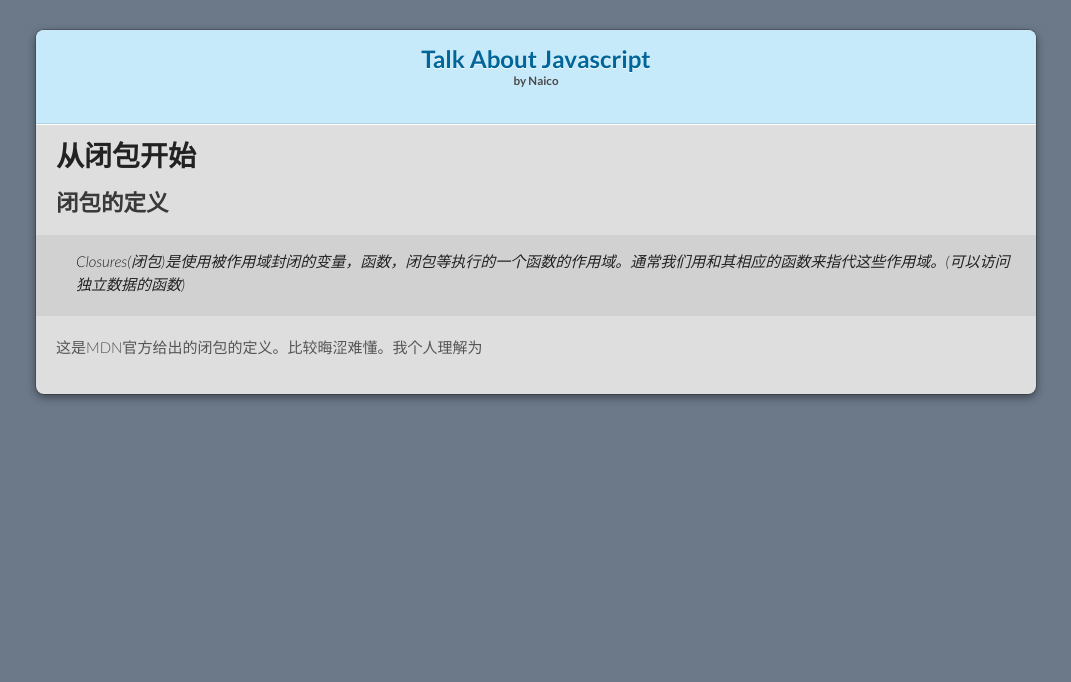
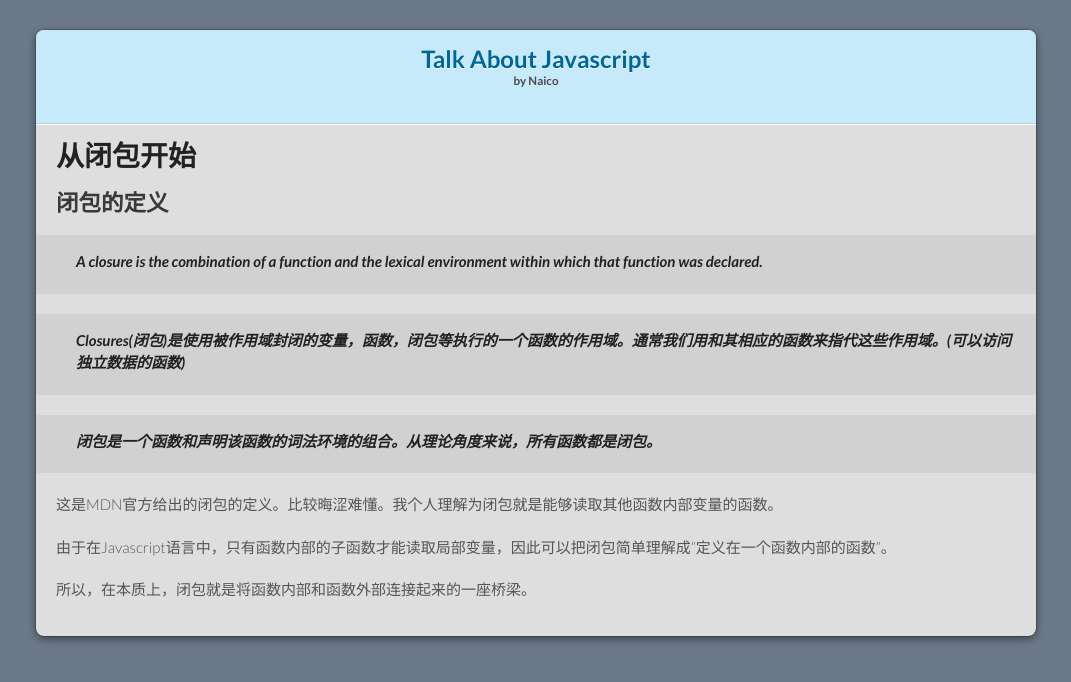
Before and after one commit to Naico/naico.github.io, a Jekyll site: the page built from _posts/2017-12-05-Learning-Javascript.md, in a window 1280 px wide. Shown: the top 682 px of the page, without its empty margins (104-1175 px from the left). Built offline with Jekyll 4.4.1, drawn with Linux system fonts in a browser that asks for light colours; a script that is not in the unit is left out.

Commit message:
Adding content

```diff
--- a/_posts/2017-12-05-Learning-Javascript.md
+++ b/_posts/2017-12-05-Learning-Javascript.md
@@ -7,6 +7,14 @@ title: Step Into Javascript Language
 
 ## 闭包的定义
 
-> Closures(闭包)是使用被作用域封闭的变量，函数，闭包等执行的一个函数的作用域。通常我们用和其相应的函数来指代这些作用域。(可以访问独立数据的函数)
+> **A closure is the combination of a function and the lexical environment within which that function was declared.**
 
-这是MDN官方给出的闭包的定义。比较晦涩难懂。我个人理解为
+> **Closures(闭包)是使用被作用域封闭的变量，函数，闭包等执行的一个函数的作用域。通常我们用和其相应的函数来指代这些作用域。(可以访问独立数据的函数)**
+
+> **闭包是一个函数和声明该函数的词法环境的组合。从理论角度来说，所有函数都是闭包。**
+
+这是MDN官方给出的闭包的定义。比较晦涩难懂。我个人理解为闭包就是能够读取其他函数内部变量的函数。
+
+由于在Javascript语言中，只有函数内部的子函数才能读取局部变量，因此可以把闭包简单理解成"定义在一个函数内部的函数"。
+
+所以，在本质上，闭包就是将函数内部和函数外部连接起来的一座桥梁。
```
